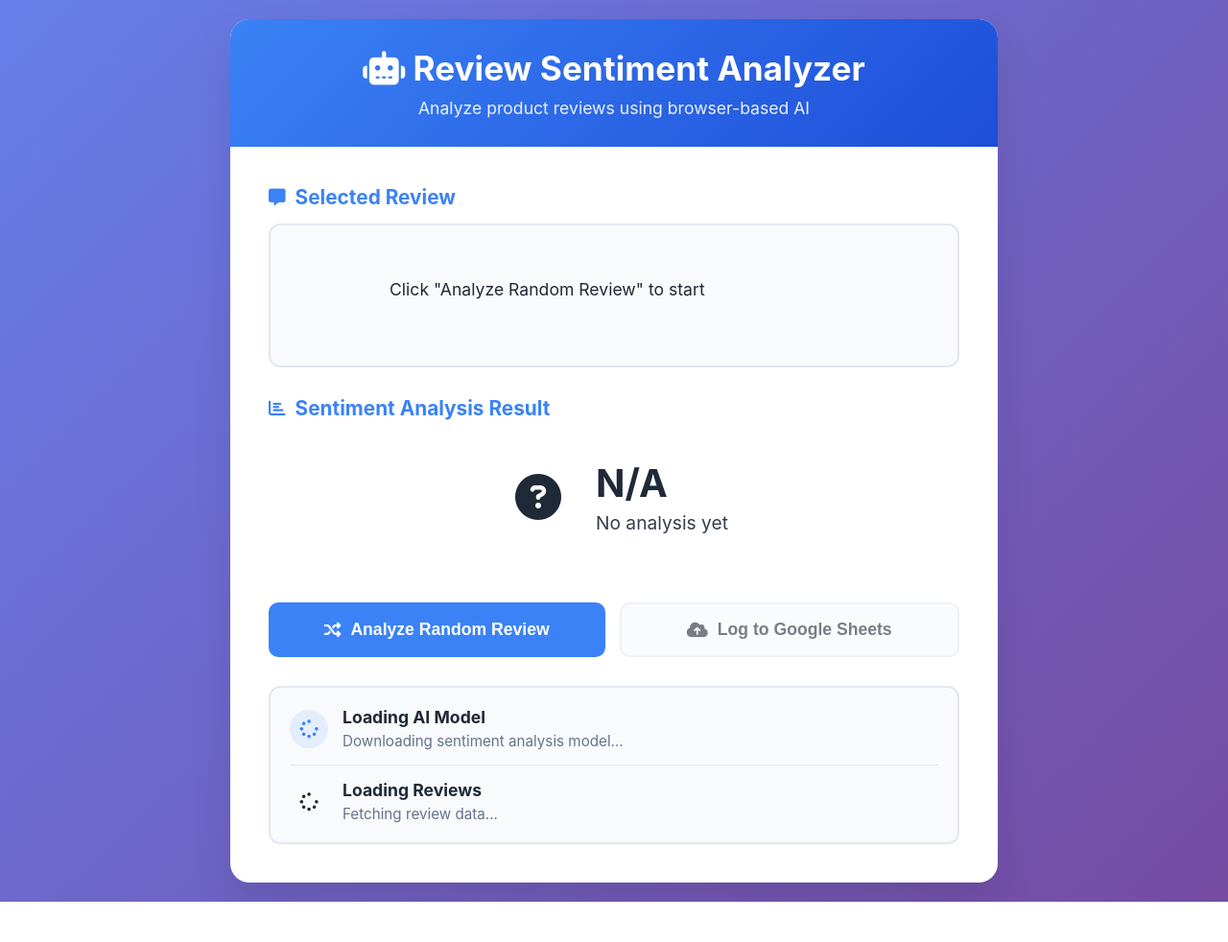
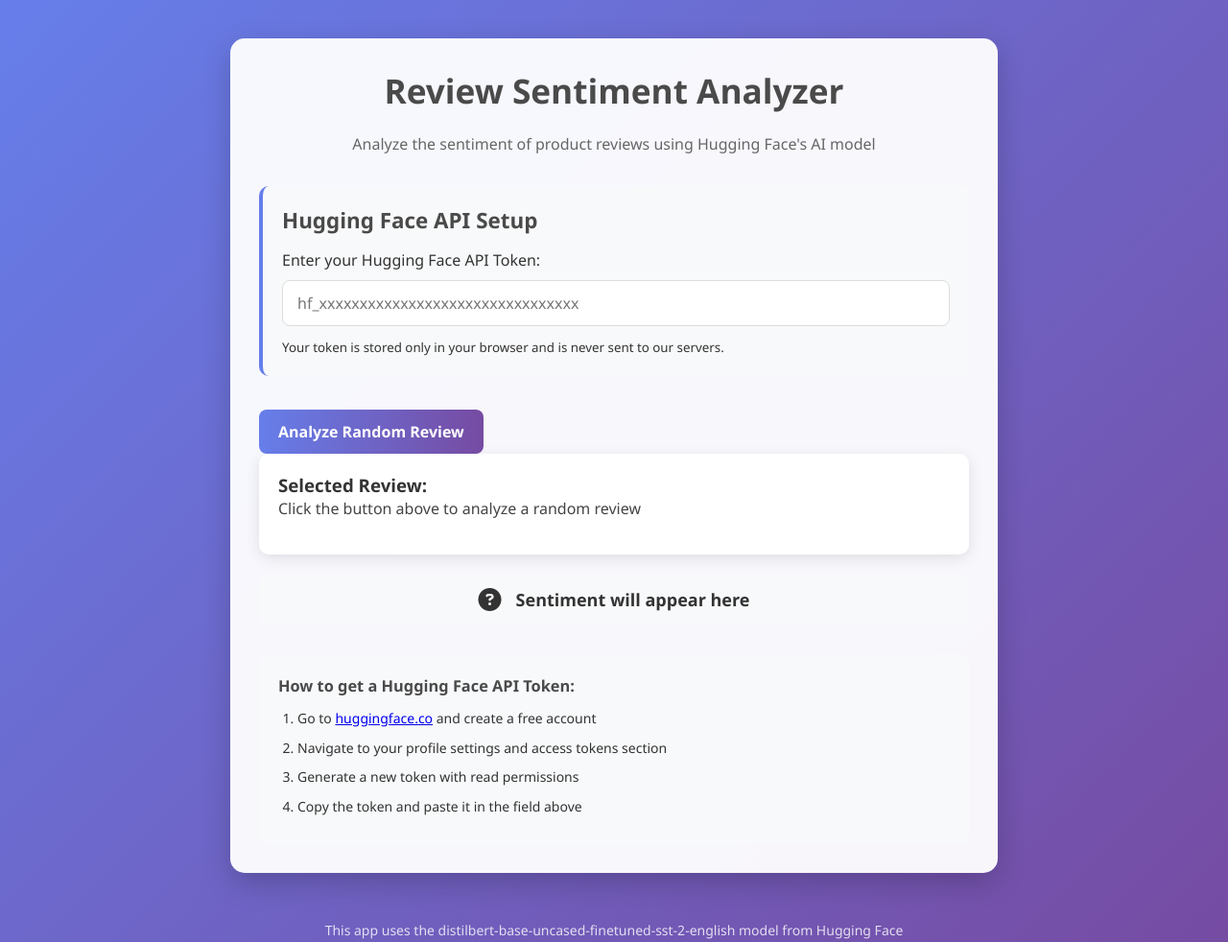
Before and after one commit to vglukhova/hw2, a plain HTML site: page hw2/index.html in a window 1280 px wide. Shown: the top 982 px of the page at 96% size. Before the commit the page ends 940 px from the top, so only its background shows below. Drawn offline with nearby package versions, Linux system fonts and the light colour scheme.

Commit message:
Update index.html

```diff
--- a/hw2/index.html
+++ b/hw2/index.html
@@ -5,298 +5,170 @@
     <meta name="viewport" content="width=device-width, initial-scale=1.0">
     <title>Review Sentiment Analyzer</title>
     <link rel="stylesheet" href="https://cdnjs.cloudflare.com/ajax/libs/font-awesome/6.4.0/css/all.min.css">
-    <script src="https://cdnjs.cloudflare.com/ajax/libs/PapaParse/5.4.1/papaparse.min.js"></script>
+    <script src="https://cdnjs.cloudflare.com/ajax/libs/PapaParse/5.3.2/papaparse.min.js"></script>
     <style>
-        :root {
-            --positive: #10b981;
-            --negative: #ef4444;
-            --neutral: #6b7280;
-            --primary: #3b82f6;
-            --light-bg: #f8fafc;
-            --border: #e2e8f0;
-            --text: #1f2937;
-        }
-
         * {
+            box-sizing: border-box;
             margin: 0;
             padding: 0;
-            box-sizing: border-box;
+            font-family: 'Segoe UI', Tahoma, Geneva, Verdana, sans-serif;
         }
 
         body {
-            font-family: -apple-system, BlinkMacSystemFont, 'Segoe UI', Roboto, Oxygen, Ubuntu, sans-serif;
             background: linear-gradient(135deg, #667eea 0%, #764ba2 100%);
+            color: #333;
             min-height: 100vh;
+            padding: 20px;
             display: flex;
-            justify-content: center;
+            flex-direction: column;
             align-items: center;
-            padding: 20px;
-            color: var(--text);
         }
 
         .container {
-            background: white;
-            border-radius: 20px;
-            box-shadow: 0 20px 40px rgba(0, 0, 0, 0.1);
-            width: 100%;
+            background-color: rgba(255, 255, 255, 0.95);
+            border-radius: 15px;
+            box-shadow: 0 10px 30px rgba(0, 0, 0, 0.2);
+            width: 90%;
             max-width: 800px;
-            overflow: hidden;
+            padding: 30px;
+            margin: 20px 0;
         }
 
-        .header {
-            background: linear-gradient(135deg, var(--primary) 0%, #1d4ed8 100%);
-            color: white;
-            padding: 30px;
+        h1 {
             text-align: center;
+            color: #4a4a4a;
+            margin-bottom: 20px;
+            font-size: 2.2rem;
         }
 
-        .header h1 {
-            font-size: 2.2rem;
-            margin-bottom: 10px;
+        .description {
+            text-align: center;
+            margin-bottom: 30px;
+            color: #666;
+            line-height: 1.6;
         }
 
-        .header p {
-            opacity: 0.9;
-            font-size: 1.1rem;
+        .api-section {
+            margin-bottom: 25px;
+            padding: 20px;
+            background-color: #f8f9fa;
+            border-radius: 10px;
+            border-left: 4px solid #667eea;
         }
 
-        .content {
-            padding: 40px;
+        .api-section h2 {
+            margin-bottom: 15px;
+            color: #4a4a4a;
+            font-size: 1.4rem;
         }
 
-        .section {
-            margin-bottom: 30px;
-        }
-
-        .section h2 {
-            color: var(--primary);
-            margin-bottom: 15px;
-            font-size: 1.3rem;
+        .api-input {
             display: flex;
-            align-items: center;
+            flex-direction: column;
             gap: 10px;
         }
 
-        .section h2 i {
-            font-size: 1.1rem;
+        input[type="text"] {
+            padding: 12px 15px;
+            border: 1px solid #ddd;
+            border-radius: 8px;
+            font-size: 16px;
+            transition: border-color 0.3s;
         }
 
-        .review-box {
-            background: var(--light-bg);
-            border: 2px solid var(--border);
-            border-radius: 12px;
-            padding: 25px;
-            margin-bottom: 25px;
-            min-height: 150px;
-            font-size: 1.1rem;
-            line-height: 1.6;
-            white-space: pre-wrap;
+        input[type="text"]:focus {
+            border-color: #667eea;
+            outline: none;
+            box-shadow: 0 0 0 2px rgba(102, 126, 234, 0.2);
         }
 
-        .result-box {
-            border-radius: 12px;
-            padding: 25px;
-            text-align: center;
-            transition: all 0.3s ease;
+        button {
+            background: linear-gradient(to right, #667eea, #764ba2);
+            color: white;
+            border: none;
+            padding: 12px 20px;
+            border-radius: 8px;
+            cursor: pointer;
+            font-size: 16px;
+            font-weight: 600;
+            transition: transform 0.2s, box-shadow 0.2s;
+            margin-top: 10px;
+        }
+
+        button:hover {
+            transform: translateY(-2px);
+            box-shadow: 0 5px 15px rgba(0, 0, 0, 0.2);
+        }
+
+        button:active {
+            transform: translateY(0);
+        }
+
+        .review-section {
             margin-bottom: 25px;
         }
 
-        .result-box.positive {
-            background: rgba(16, 185, 129, 0.1);
-            border: 2px solid var(--positive);
+        .review-card {
+            background-color: white;
+            border-radius: 10px;
+            padding: 20px;
+            box-shadow: 0 4px 15px rgba(0, 0, 0, 0.1);
+            margin-bottom: 20px;
         }
 
-        .result-box.negative {
-            background: rgba(239, 68, 68, 0.1);
-            border: 2px solid var(--negative);
+        .review-text {
+            line-height: 1.6;
+            margin-bottom: 15px;
+            font-size: 16px;
+            color: #444;
         }
 
-        .result-box.neutral {
-            background: rgba(107, 114, 128, 0.1);
-            border: 2px solid var(--neutral);
-        }
-
-        .sentiment-display {
+        .sentiment-result {
             display: flex;
             align-items: center;
             justify-content: center;
-            gap: 20px;
-            margin-bottom: 15px;
+            gap: 15px;
+            padding: 15px;
+            border-radius: 10px;
+            margin-top: 20px;
+            background-color: #f8f9fa;
+            font-weight: bold;
+            font-size: 18px;
         }
 
-        .sentiment-icon {
-            font-size: 3rem;
-            width: 80px;
-            height: 80px;
-            display: flex;
-            align-items: center;
-            justify-content: center;
-            border-radius: 50%;
-            background: white;
+        .positive {
+            color: #28a745;
+            border: 2px solid #28a745;
         }
 
-        .positive .sentiment-icon {
-            color: var(--positive);
-            border: 3px solid var(--positive);
+        .negative {
+            color: #dc3545;
+            border: 2px solid #dc3545;
         }
 
-        .negative .sentiment-icon {
-            color: var(--negative);
-            border: 3px solid var(--negative);
+        .neutral {
+            color: #ffc107;
+            border: 2px solid #ffc107;
         }
 
-        .neutral .sentiment-icon {
-            color: var(--neutral);
-            border: 3px solid var(--neutral);
+        .icon {
+            font-size: 24px;
         }
 
-        .sentiment-text {
-            text-align: left;
+        .loading {
+            display: none;
+            text-align: center;
+            margin: 20px 0;
         }
 
-        .sentiment-label {
-            font-size: 2.5rem;
-            font-weight: bold;
-            margin-bottom: 5px;
-        }
-
-        .confidence {
-            font-size: 1.2rem;
-            opacity: 0.9;
-        }
-
-        .buttons {
-            display: flex;
-            gap: 15px;
-            margin-top: 30px;
-        }
-
-        button {
-            padding: 16px 32px;
-            border: none;
-            border-radius: 10px;
-            font-size: 1.1rem;
-            font-weight: 600;
-            cursor: pointer;
-            transition: all 0.3s ease;
-            display: flex;
-            align-items: center;
-            justify-content: center;
-            gap: 10px;
-            flex: 1;
-        }
-
-        .analyze-btn {
-            background: var(--primary);
-            color: white;
-        }
-
-        .analyze-btn:hover:not(:disabled) {
-            background: #2563eb;
-            transform: translateY(-2px);
-            box-shadow: 0 10px 20px rgba(59, 130, 246, 0.3);
-        }
-
-        .log-btn {
-            background: var(--light-bg);
-            color: var(--text);
-            border: 2px solid var(--border);
-        }
-
-        .log-btn:hover:not(:disabled) {
-            background: var(--border);
-            transform: translateY(-2px);
-        }
-
-        button:disabled {
-            opacity: 0.6;
-            cursor: not-allowed;
-            transform: none !important;
-        }
-
-        .status-box {
-            background: var(--light-bg);
-            border: 2px solid var(--border);
-            border-radius: 12px;
-            padding: 20px;
-            margin-top: 30px;
-        }
-
-        .status-item {
-            display: flex;
-            align-items: center;
-            gap: 15px;
-            margin-bottom: 15px;
-            padding-bottom: 15px;
-            border-bottom: 1px solid var(--border);
-        }
-
-        .status-item:last-child {
-            margin-bottom: 0;
-            padding-bottom: 0;
-            border-bottom: none;
-        }
-
-        .status-icon {
-            width: 40px;
-            height: 40px;
-            display: flex;
-            align-items: center;
-            justify-content: center;
+        .spinner {
+            border: 4px solid rgba(0, 0, 0, 0.1);
+            border-left: 4px solid #667eea;
             border-radius: 50%;
-            font-size: 1.2rem;
-        }
-
-        .loading .status-icon {
-            background: rgba(59, 130, 246, 0.1);
-            color: var(--primary);
+            width: 30px;
+            height: 30px;
             animation: spin 1s linear infinite;
-        }
-
-        .success .status-icon {
-            background: rgba(16, 185, 129, 0.1);
-            color: var(--positive);
-        }
-
-        .error .status-icon {
-            background: rgba(239, 68, 68, 0.1);
-            color: var(--negative);
-        }
-
-        .status-text {
-            flex: 1;
-        }
-
-        .status-text h4 {
-            margin-bottom: 5px;
-            font-size: 1.1rem;
-        }
-
-        .status-text p {
-            color: #64748b;
-            font-size: 0.95rem;
-        }
-
-        .error-box {
-            background: rgba(239, 68, 68, 0.1);
-            border: 2px solid var(--negative);
-            border-radius: 12px;
-            padding: 20px;
-            margin-top: 30px;
-            display: none;
-        }
-
-        .error-box.show {
-            display: block;
-            animation: slideIn 0.3s ease;
-        }
-
-        .error-header {
-            display: flex;
-            align-items: center;
-            gap: 10px;
-            margin-bottom: 10px;
-            color: var(--negative);
+            margin: 0 auto;
         }
 
         @keyframes spin {
@@ -304,122 +176,110 @@
             100% { transform: rotate(360deg); }
         }
 
-        @keyframes slideIn {
-            from {
-                opacity: 0;
-                transform: translateY(-10px);
-            }
-            to {
-                opacity: 1;
-                transform: translateY(0);
-            }
+        .error {
+            color: #dc3545;
+            padding: 10px;
+            border-radius: 5px;
+            background-color: #f8d7da;
+            border: 1px solid #f5c6cb;
+            margin: 10px 0;
+            display: none;
         }
 
-        .pulse {
-            animation: pulse 2s infinite;
+        .instructions {
+            margin-top: 30px;
+            padding: 20px;
+            background-color: #f8f9fa;
+            border-radius: 10px;
+            font-size: 14px;
+            line-height: 1.6;
         }
 
-        @keyframes pulse {
-            0% { opacity: 1; }
-            50% { opacity: 0.6; }
-            100% { opacity: 1; }
+        .instructions h3 {
+            margin-bottom: 10px;
+            color: #4a4a4a;
         }
 
-        @media (max-width: 768px) {
-            .content {
-                padding: 25px;
+        .instructions ol {
+            padding-left: 20px;
         }
 
-            .sentiment-display {
-                flex-direction: column;
-                gap: 15px;
+        .instructions li {
+            margin-bottom: 8px;
         }
 
-            .sentiment-text {
+        footer {
             text-align: center;
+            margin-top: 30px;
+            color: rgba(255, 255, 255, 0.8);
+            font-size: 14px;
         }
 
-            .buttons {
-                flex-direction: column;
+        @media (max-width: 600px) {
+            .container {
+                width: 95%;
+                padding: 20px;
             }
 
-            .header h1 {
+            h1 {
                 font-size: 1.8rem;
+            }
+
+            button {
+                width: 100%;
             }
         }
     </style>
 </head>
 <body>
     <div class="container">
-        <div class="header">
-            <h1><i class="fas fa-robot"></i> Review Sentiment Analyzer</h1>
-            <p>Analyze product reviews using browser-based AI</p>
-        </div>
+        <h1>Review Sentiment Analyzer</h1>
+        <p class="description">Analyze the sentiment of product reviews using Hugging Face's AI model</p>
 
-        <div class="content">
-            <div class="section">
-                <h2><i class="fas fa-comment-alt"></i> Selected Review</h2>
-                <div class="review-box" id="reviewBox">
-                    Click "Analyze Random Review" to start
+        <div class="api-section">
+            <h2>Hugging Face API Setup</h2>
+            <div class="api-input">
+                <label for="api-token">Enter your Hugging Face API Token:</label>
+                <input type="text" id="api-token" placeholder="hf_xxxxxxxxxxxxxxxxxxxxxxxxxxxxxxxx">
+                <p><small>Your token is stored only in your browser and is never sent to our servers.</small></p>
             </div>
         </div>
 
-            <div class="section">
-                <h2><i class="fas fa-chart-bar"></i> Sentiment Analysis Result</h2>
-                <div class="result-box" id="resultBox">
-                    <div class="sentiment-display">
-                        <div class="sentiment-icon">
-                            <i class="fas fa-question-circle"></i>
+        <div class="review-section">
+            <button id="analyze-btn">Analyze Random Review</button>
+
+            <div class="loading">
+                <div class="spinner"></div>
+                <p>Analyzing sentiment...</p>
             </div>
-                        <div class="sentiment-text">
-                            <div class="sentiment-label">N/A</div>
-                            <div class="confidence">No analysis yet</div>
+
+            <div class="error" id="error-message"></div>
+
+            <div class="review-card">
+                <h3>Selected Review:</h3>
+                <p class="review-text" id="review-text">Click the button above to analyze a random review</p>
             </div>
-                    </div>
+
+            <div class="sentiment-result" id="sentiment-result">
+                <i class="fas fa-question-circle icon"></i>
+                <span>Sentiment will appear here</span>
             </div>
         </div>
 
-            <div class="buttons">
-                <button class="analyze-btn" id="analyzeBtn">
-                    <i class="fas fa-random"></i> Analyze Random Review
-                </button>
-                <button class="log-btn" id="logBtn" disabled>
-                    <i class="fas fa-cloud-upload-alt"></i> Log to Google Sheets
-                </button>
-            </div>
-
-            <div class="status-box">
-                <div class="status-item loading" id="modelStatus">
-                    <div class="status-icon">
-                        <i class="fas fa-spinner"></i>
-                    </div>
-                    <div class="status-text">
-                        <h4>Loading AI Model</h4>
-                        <p>Downloading sentiment analysis model...</p>
+        <div class="instructions">
+            <h3>How to get a Hugging Face API Token:</h3>
+            <ol>
+                <li>Go to <a href="https://huggingface.co/" target="_blank">huggingface.co</a> and create a free account</li>
+                <li>Navigate to your profile settings and access tokens section</li>
+                <li>Generate a new token with read permissions</li>
+                <li>Copy the token and paste it in the field above</li>
+            </ol>
         </div>
     </div>
 
-                <div class="status-item" id="reviewsStatus">
-                    <div class="status-icon">
-                        <i class="fas fa-spinner"></i>
-                    </div>
-                    <div class="status-text">
-                        <h4>Loading Reviews</h4>
-                        <p>Fetching review data...</p>
-                    </div>
-                </div>
-            </div>
+    <footer>
+        <p>This app uses the distilbert-base-uncased-finetuned-sst-2-english model from Hugging Face</p>
+    </footer>
 
-            <div class="error-box" id="errorBox">
-                <div class="error-header">
-                    <i class="fas fa-exclamation-triangle"></i>
-                    <h3>Error</h3>
-                </div>
-                <p id="errorMessage"></p>
-            </div>
-        </div>
-    </div>
-
-    <script type="module" src="app.js"></script>
-</body>
+    <script type="module" src="app.js"></script></body>
 </html>
```
Lines whose indentation alone changed are shown as unchanged.
